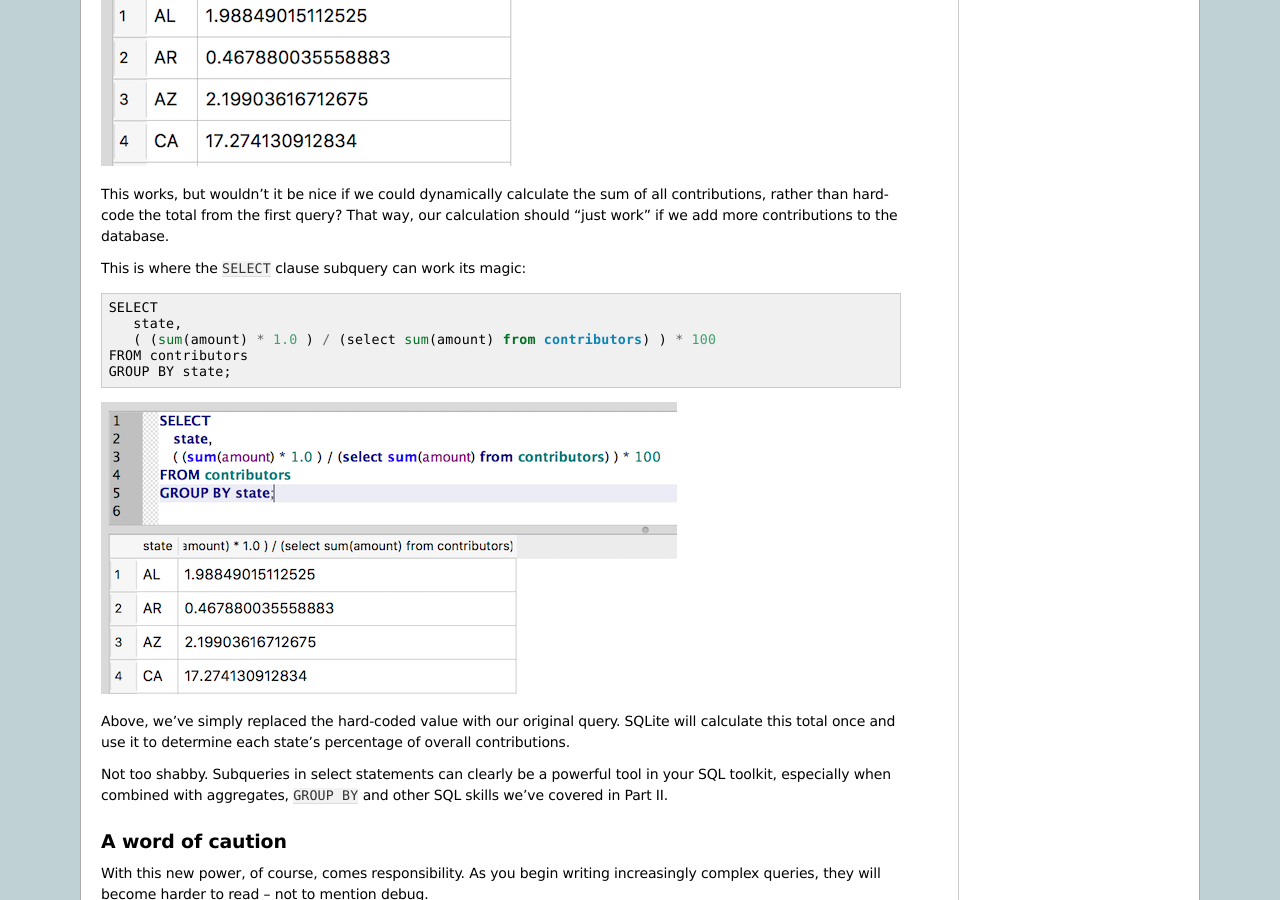
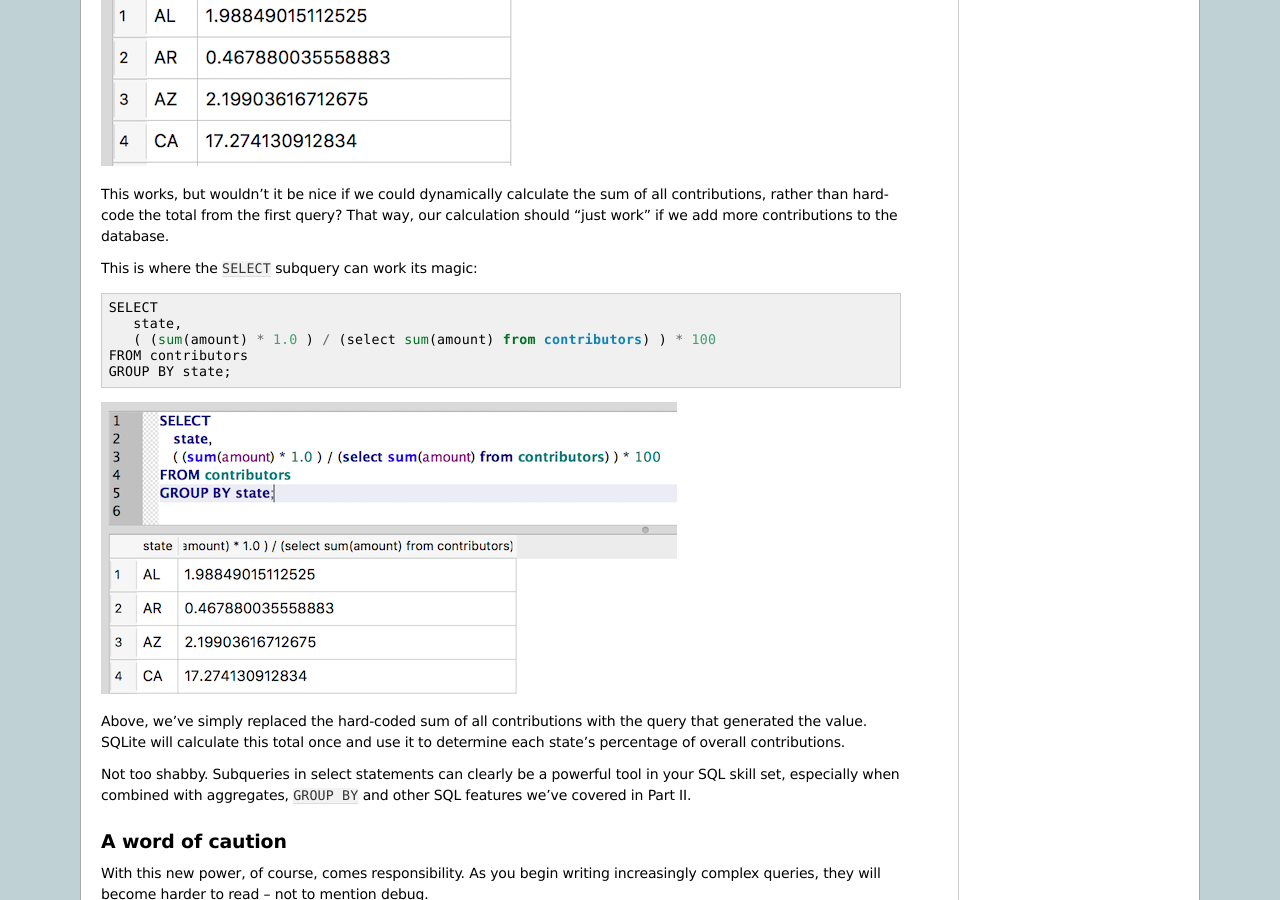
Before and after one commit to zstumgoren/gentle-intro-to-sql, a Sphinx documentation site: the page built from docs/part2/subqueries-revisited.rst, in a window 1280 px wide and 900 px high, scrolled down 757 px. Built offline with Sphinx 7.4.7, drawn with Linux system fonts in a browser that asks for light colours; pages that are not in the unit, such as notebooks, are missing from menus; some of the changed text lies outside the part shown.

Commit message:
Tweak subqueries-revisited

```diff
--- a/docs/part2/subqueries-revisited.rst
+++ b/docs/part2/subqueries-revisited.rst
@@ -11,8 +11,8 @@ one query on the results of another, without having to run the queries separatel
 But subqueries aren't limited to use in the ``WHERE`` clause. Another
 powerful -- and perhaps surprising -- use of subqueries is in ``SELECT``.
 
-Say, for example, that you wanted to determine the percentage of contributions that came from
-each state.
+For example, say that you wanted to determine the percentage of all contributions
+that came from each state.
 
 You *could* perform this operation with two separate queries,
 starting with a sum of all contributions:
@@ -40,7 +40,7 @@ This works, but wouldn't it be nice if we could dynamically calculate the sum
 of all contributions, rather than hard-code the total from the first query? That way, our
 calculation should "just work" if we add more contributions to the database.
 
-This is where the ``SELECT`` clause subquery can work its magic:
+This is where the ``SELECT`` subquery can work its magic:
 
 ::
 
@@ -52,13 +52,13 @@ This is where the ``SELECT`` clause subquery can work its magic:
 
 |state_contrib_pct_dynamic|
 
-Above, we've simply replaced the hard-coded value with our original query.
-SQLite will calculate this total once and use it to determine
-each state's percentage of overall contributions.
+Above, we've simply replaced the hard-coded sum of all contributions
+with the query that generated the value. SQLite will calculate this total once
+and use it to determine each state's percentage of overall contributions.
 
 Not too shabby. Subqueries in select statements can clearly be a powerful tool
-in your SQL toolkit, especially when combined with aggregates, ``GROUP BY`` and
-other SQL skills we've covered in Part II.
+in your SQL skill set, especially when combined with aggregates, ``GROUP BY`` and
+other SQL features we've covered in Part II.
 
 A word of caution
 ^^^^^^^^^^^^^^^^^
```
